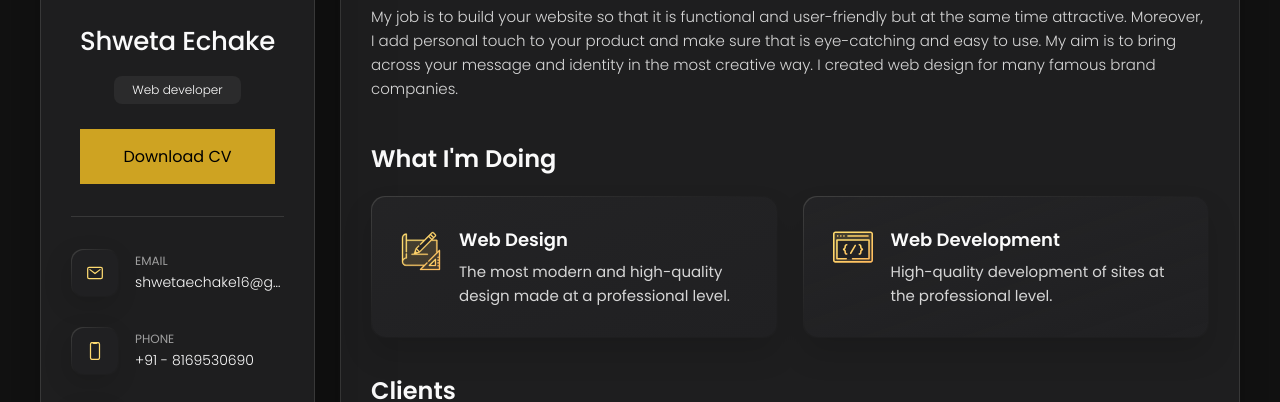
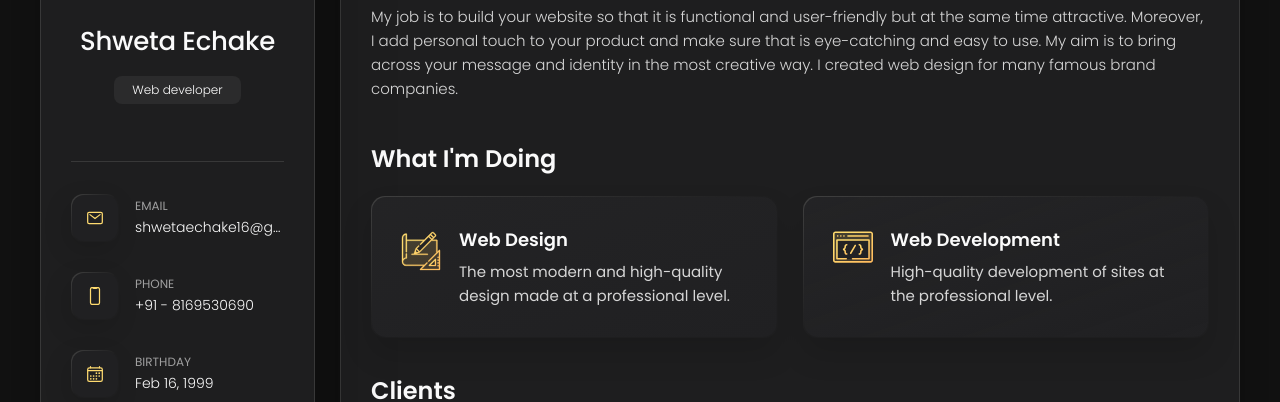
Before and after one commit to ShwetaEchake/portfolio, a plain HTML site: page index.html in a window 1280 px wide. Shown: the part 237-639 px from the top of the page. Drawn offline with nearby package versions, Linux system fonts and the light colour scheme.

Commit message:
comment a tag

```diff
--- a/index.html
+++ b/index.html
@@ -49,10 +49,10 @@
           <h1 class="name" title="Shweta Echake">Shweta Echake</h1>
 
           <p class="title">Web developer</p><br>
-            <a class="" target="_blank" href="file:///D:/vcard-personal-portfolio/assets/resume/Shweta%20Echake.pdf"
+            <!-- <a class="" target="_blank" href="file:///D:/vcard-personal-portfolio/assets/resume/Shweta%20Echake.pdf"
               style="text-align: center; color:black; padding:15px 10px; background-color: hsl(45, 72%, 47%);">
               Download CV
-           </a>
+           </a>           -->
         </div>
 
         <button class="info_more-btn" data-sidebar-btn>
```
